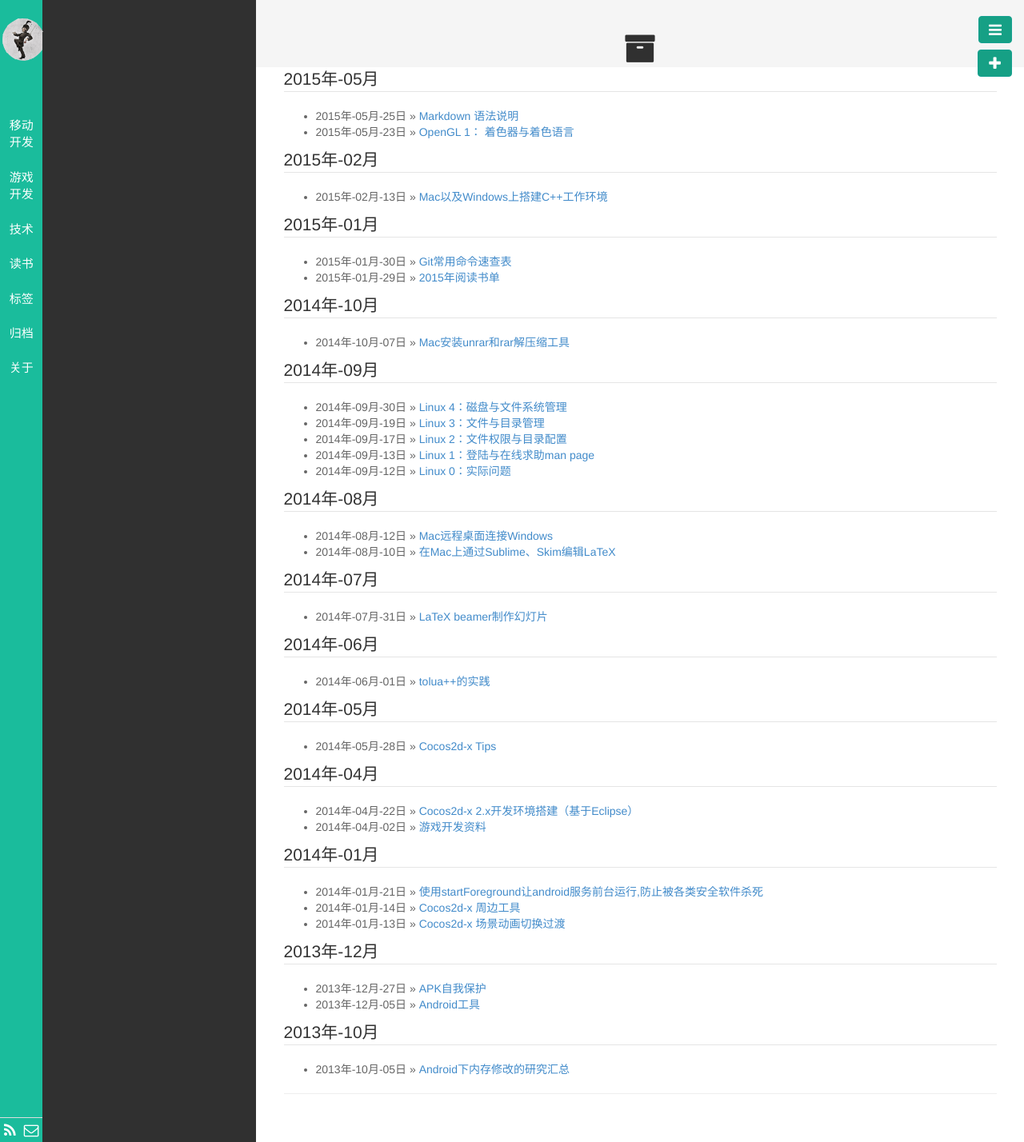
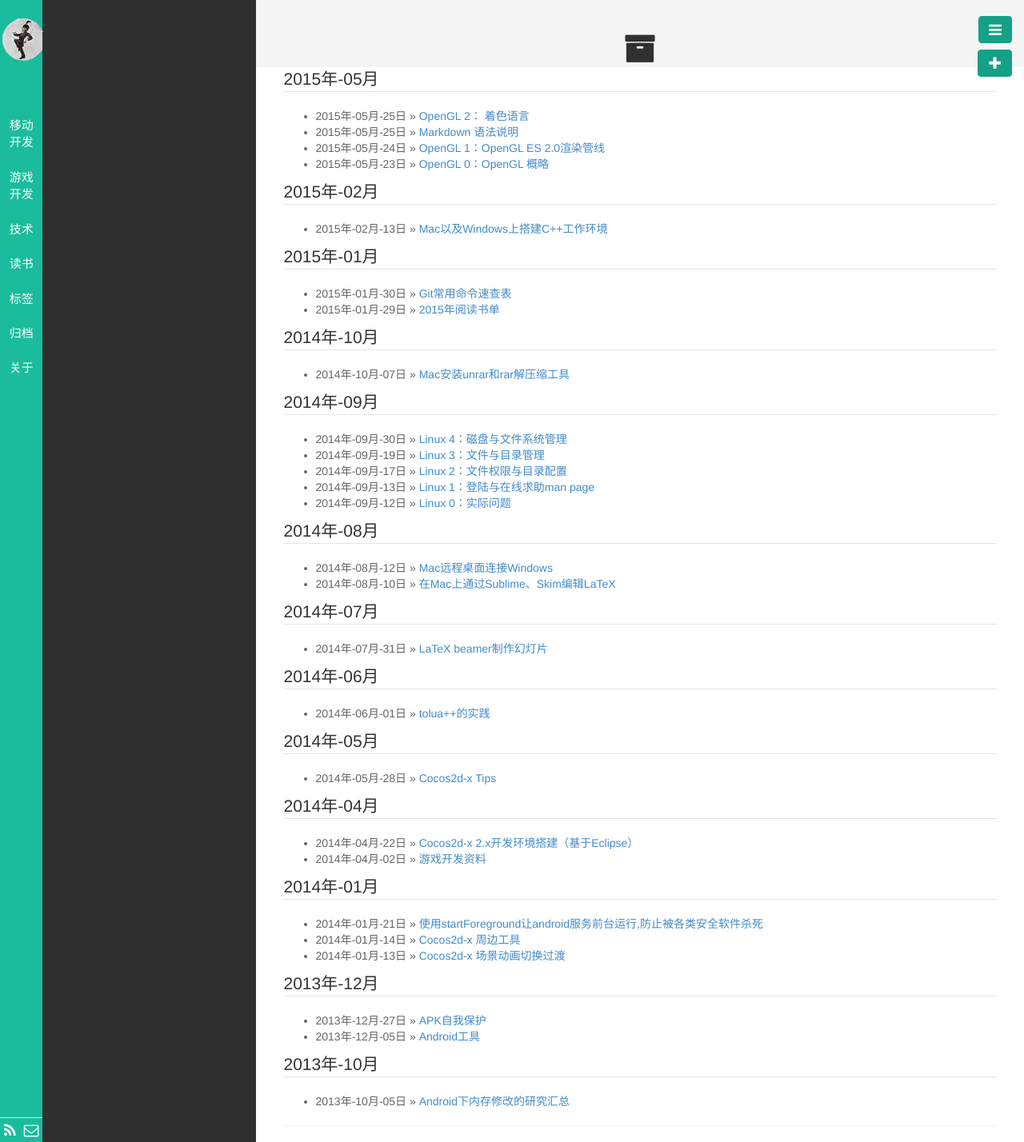
Before and after one commit to darklost/darklost.github.io, a Jekyll site: the page built from pages/archive.html, in a window 1280 px wide. Shown: the whole page at 80% size. Built offline with Jekyll 4.4.1, drawn with Linux system fonts in a browser that asks for light colours; nearby versions of some CDN libraries; library files that are not in the unit come from our copies; Markdown is read by kramdown in place of the engine named in the settings; some of the changed lines change nothing that is shown.

Commit message:
add a blog about opengl

````diff
--- /dev/null
+++ b/_posts/游戏开发/OpenGL/2015-05-23-OpenGL0-OpenGl-Intro.md
@@ -0,0 +1,25 @@
+---
+layout: post
+title: OpenGL 0：OpenGL 概略
+category: 游戏开发
+tags: OpenGL
+keywords: OpenGL Shader
+description:
+---
+
+最近有个想法也有点时间（orz,驾考拖了下周），所以准备系统的学习一下`OpenGL`,主要是`OpenGL ES` 。
+原因：
+
+* 一个是工作中我用到的是`Cocos2d-X`从事手游开发，
+* 此外移动平台是目前为止我接触到最多的，以前用过`java`封装的`OpenGL ES`接口。
+
+
+这系列的博客初略分为以下四个部分：
+
+1.	**总览**
+2.	**OpenGL着色语言和着色程序**
+3.	**Cocos2dx的渲染引擎与OpenGL**
+4.	**基于OpenGl对Cocos2d-x的拓展**
+
+
+---
--- /dev/null
+++ b/_posts/游戏开发/OpenGL/2015-05-24-OpenGL1-OpenGL-.md
@@ -0,0 +1,139 @@
+---
+layout: post
+title: OpenGL 1：OpenGL ES 2.0渲染管线
+category: 游戏开发
+tags: OpenGL
+keywords: OpenGL
+description:
+---
+###OpenGL ES 2.0渲染管线
+OpenGL ES 2.0渲染管线	实现了可编程的图形管线，比起1.x的固定管线要复杂和灵活很多，由两部分规范组成：
+
+*	Opengl es 2.0 API规范
+* 	Opengl es着色语言规范。
+
+下图是Opengl es 2.0渲染管线，阴影部分是opengl es 2.0的可编程阶段。
+
+![1](/public/img/opengl/graphics_pipeline.png)
+
+
+
+
+####1. 顶点着色器(VertexShader)
+顶点着色器对顶点实现了一种通用的可编程方法。
+顶点着色器的输入数据由下面组成：
+**Attributes：**使用顶点数组封装每个顶点的数据，一般用于每个顶点都各不相同的变量，如顶点位置、颜色等。
+
+**Uniforms：**顶点着色器使用的常量数据，不能被着色器修改，一般用于对同一组顶点组成的单个3D物体中所有顶点都相同的变量，如当前光源的位置。
+
+**Samplers：**这个是可选的，一种特殊的uniforms，表示顶点着色器使用的纹理。
+
+**program：**顶点着色器的源码或可执行文件，描述了将对顶点执行的操作。
+
+顶点着色器的输出数据是varying变量，在图元光栅化阶段，这些varying值为每个生成的片元进行计算，并将结果作为片元着色器的输入数据。
+
+从分配给每个顶点的原始varying值来为每个片元生成一个varying值的机制叫做插值。
+顶点着色器数据的输入和输出可以参考下图：
+
+![2](/public/img/opengl/vertex_shader.png)
+
+顶点着色器可用于传统的基于顶点的操作，例如：基于矩阵变换位置，进行光照计算来生成每个顶点的颜色，生成或者变换纹理坐标。
+另外因为顶点着色器是由应用程序指定的，所以你可以用来进行任意自定义的顶点变换。
+下面是一个用opengl es着色器语言编写的顶点着色器源码，这个顶点着色器使用一个position和跟它相关联的color数据作为输入数据，通过一个4×4矩阵变换位置，然后输出变换后的位置和颜色数据。
+
+```C
+1. // uniforms used by the vertex shader
+2. uniform mat4 u_mvpMatrix; // matrix to convert P from model
+3. // space to normalized device space.
+4.
+5. // attributes input to the vertex shader
+6. attribute vec4 a_position; // position value
+7. attribute vec4 a_color; // input vertex color
+8.
+9. // varying variables – input to the fragment shader
+10. varying vec4 v_color; // output vertex color
+11.
+12. void
+13. main()
+14. {
+15. v_color = a_color;
+16. gl_Position = u_mvpMatrix * a_position;
+17. }
+```
+第2行代码定义了一个uniform变量u_mvpMatrix，mat4表示4×4浮点数矩阵，该变量存储了组合模型视图和投影矩阵。
+
+6和7行代码定义了顶点着色器的输入数据：Attributes，vec4表示包含了4个浮点数的向量，a_position是顶点位置属性，a_color是顶点颜色属性。
+
+第10行代码定义了varying类型的变量v_color，varying是用于从顶点着色器传递到片元着色器的变量，v_color是顶点着色器的输出数据，存储了每个顶点的颜色。
+
+12-17行的main函数是顶点着色器和片元着色器的入口，第15行读取了顶点着色器输入属性中a_color的值，并把它赋值给输出数据v_color，
+
+第16行的gl_Position 是内置的varying变量，不需要声明，顶点着色器必须把变换后的位置赋值给它。
+
+####2.图元装配(Primitive Assembly)
+顶点着色器之后，渲染流水线的下一个阶段是图元装配，图元是一个能用opengl es绘图命令绘制的几何体，绘图命令指定了一组顶点属性，描述了图元的几何形状和图元类型。
+
+顶点着色器使用这些顶点属性计算顶点的位置、颜色以及纹理坐标，这样才能传到片元着色器。
+
+在图元装配阶段，这些着色器处理过的顶点被组装到一个个独立的几何图元中，例如三角形、线、点精灵。对于每个图元，必须确定它是否位于视椎体内(3维空间显示在屏幕上的可见区域)，如果图元部分在视椎体中，需要进行裁剪，如果图元全部在视椎体外，则直接丢弃图元。裁剪之后，顶点位置转换成了屏幕坐标。
+
+背面剔除操作也会执行，它根据图元是正面还是背面，如果是背面则丢弃该图元。经过裁剪和背面剔除操作后，就进入渲染流水线的下一个阶段：光栅化。
+
+####3. 光栅化(Rasterization)
+光栅化阶段把图元转换成片元集合，之后会提交给片元着色器处理，这些片元集合表示可以被绘制到屏幕的像素。如下图所示：
+
+![3](/public/img/opengl/Rasterzation_stage.png)
+
+
+
+####4. 片元着色器(FragmentShader)
+片元着色器对片元实现了一种通用的可编程方法，它对光栅化阶段产生的每个片元进行操作，需要的输入数据如下：
+
+**Varying variables：**顶点着色器输出的varying变量经过光栅化插值计算后产生的作用于每个片元的值。
+
+**Uniforms：**片元着色器使用的常量数据
+
+**Samplers：**一种特殊的uniforms，表示片元着色器使用的纹理。
+
+**Shader program：**片元着色器的源码或可执行文件，描述了将对片元执行的操作。
+
+片元着色器也可以丢弃片元或者为片元生成一个颜色值，保存到内置变量`gl_FragColor`。光栅化阶段产生的颜色、深度、模板和屏幕坐标`(Xw, Yw)`成为流水线中`pre-fragment`阶段(`FragmentShader`之后)的输入。如下图：
+![4](/public/img/opengl/fragment_shader.png)
+下面是一个简单的片元着色器源码，可以跟上面的顶点着色器源码结合绘制一个高洛德着色的三角形。
+
+```C
+1. precision mediump float;
+2.
+3. varying vec4 v_color; // input vertex color from vertex shader
+4.
+5.
+6. void
+7. main(void)
+8. {
+9. gl_FragColor = v_color;
+10.}
+```
+第1行代码设置默认的精度修饰符，有`highp`、`mediump`、`lowp`，这个后面再详细解释。第3行代码定义了片元着色器的输入数据，顶点着色器必须赋值给片元着色器一组一样的varying变量。注意：`gl_FragColor`是片元着色器唯一的输出，第9行代码把输入数据`v_color`赋值给`gl_FragColor`。
+
+####5. 逐个片元操作阶段(Per-Fragment Operations)
+片元着色器之后就是逐个片元操作阶段，包括一系列的测试阶段。一个光栅化阶段产生的具有屏幕坐标(Xw, Yw)的片元，只能修改`framebuffer`(帧缓冲)中位置在`(Xw, Yw)`的像素。下图是Opengl es 2.0逐片元操作的过程：
+
+![5](/public/img/opengl/per_fragment_operations.png)
+
+**Pixel ownership test：**像素所有权测试决定framebuffer中某一个`(Xw, Yw)`位置的像素是否属于当前`Opengl ES`的`context`，比如：如果一个`Opengl ES`帧缓冲窗口被其他窗口遮住了，窗口系统将决定被遮住的像素不属于当前`Opengl ES`的`context`，因此也就不会被显示。
+
+**Scissor test：**裁剪测试决定位置为`(Xw, Yw)`的片元是否位于裁剪矩形内，如果不在，则被丢弃。
+
+**Stencil and depth tests：**模板和深度测试传入片元的模板和深度值，决定是否丢弃片元。
+
+**Blending：**将新产生的片元颜色值和`framebuffer`中某个`(Xw, Yw)`位置存储的颜色值进行混合。
+
+**Dithering：**抖动可以用来最大限度的减少使用有限精度存储颜色值到framebuffer的工件。
+逐片元操作之后，片元要么被丢弃，要么一个片元的颜色，深度或者模板值被写入到framebuffer的(Xw, Yw)位置，不过是否真的会写入还得依赖于write masks启用与否。write masks能更好的控制颜色、深度和模板值写入到合适的缓冲区。例如：颜色缓冲区中的write mask可以被设置成没有红色值写入到颜色缓冲区。另外，Opengl ES 2.0提供从framebuffer中获取像素的接口，不过需要记住的是像素只能从颜色缓冲区读回，深度和模板值不能读回。
+
+***注意：***
+
+**Opengl ES 2.0 的Per-Fragment Operations已经不再支持`Alpha test` 和 `LogicOp`了**，这两个步骤在 OpenGL 2.0 和 OpenGL ES 1.x中是存在的。Alpha test 阶段不再需要的原因是片元着色器可以丢弃片元，所以可以在片元着色器中执行Alpha test。 LogicOp因为很少使用，所以不再支持了。
+
+
+---
--- a/_posts/游戏开发/OpenGL/2015-05-23-OpenGL1-ShaderAndShaderLanguage.md
+++ b/_posts/游戏开发/OpenGL/2015-05-25-OpenGL1-ShaderAndShaderLanguage.md
@@ -1,6 +1,6 @@
 ---
 layout: post
-title: OpenGL 1： 着色器与着色语言
+title: OpenGL 2： 着色语言
 category: 游戏开发
 tags: OpenGL
 keywords: OpenGL Shader
@@ -8,7 +8,7 @@ description:
 ---
 
 
-##着色器与着色语言
+##着色语言
 
 着色语言是一种类C语言，但不像C语言一样支持双精度浮点型(double)、字节型(byte)、短整型(short)、长整型(long)，并且取消了C中的联合体(union)、枚举类型(enum)、无符号数(unsigned)以及位运算等特性。
 
````
Also changed, not shown: public/img/deer.png (deleted), public/img/deer1.png (deleted), public/img/deer2.png (deleted), public/img/deer3.png (deleted), public/img/opengl/Rasterzation_stage.png (added), public/img/opengl/fragment_shader.png (added), public/img/opengl/graphics_pipeline.png (added), public/img/opengl/per_fragment_operations.png (added), public/img/opengl/vertex_shader.png (added), public/img/yellowdeer.jpg (deleted).
